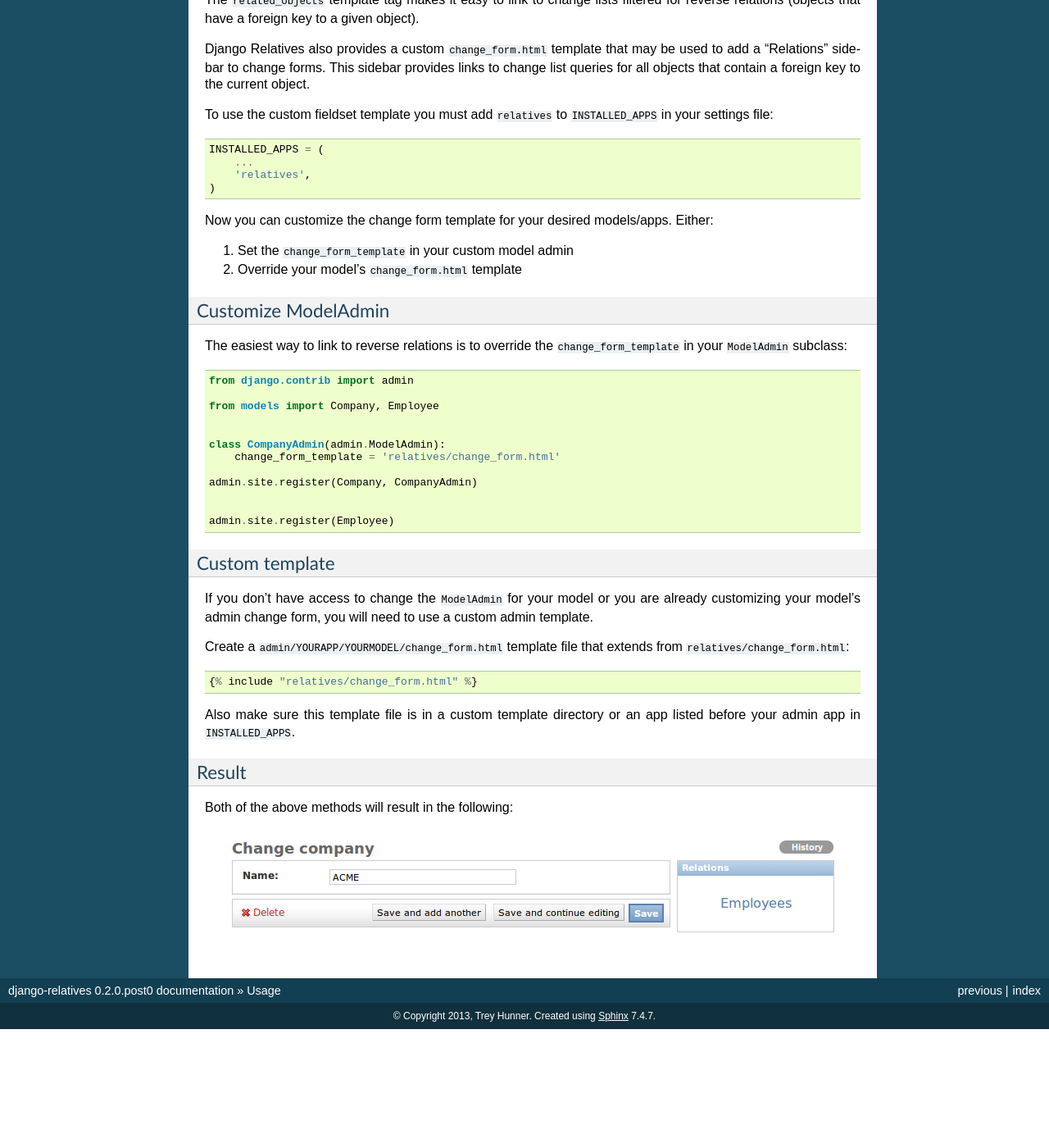
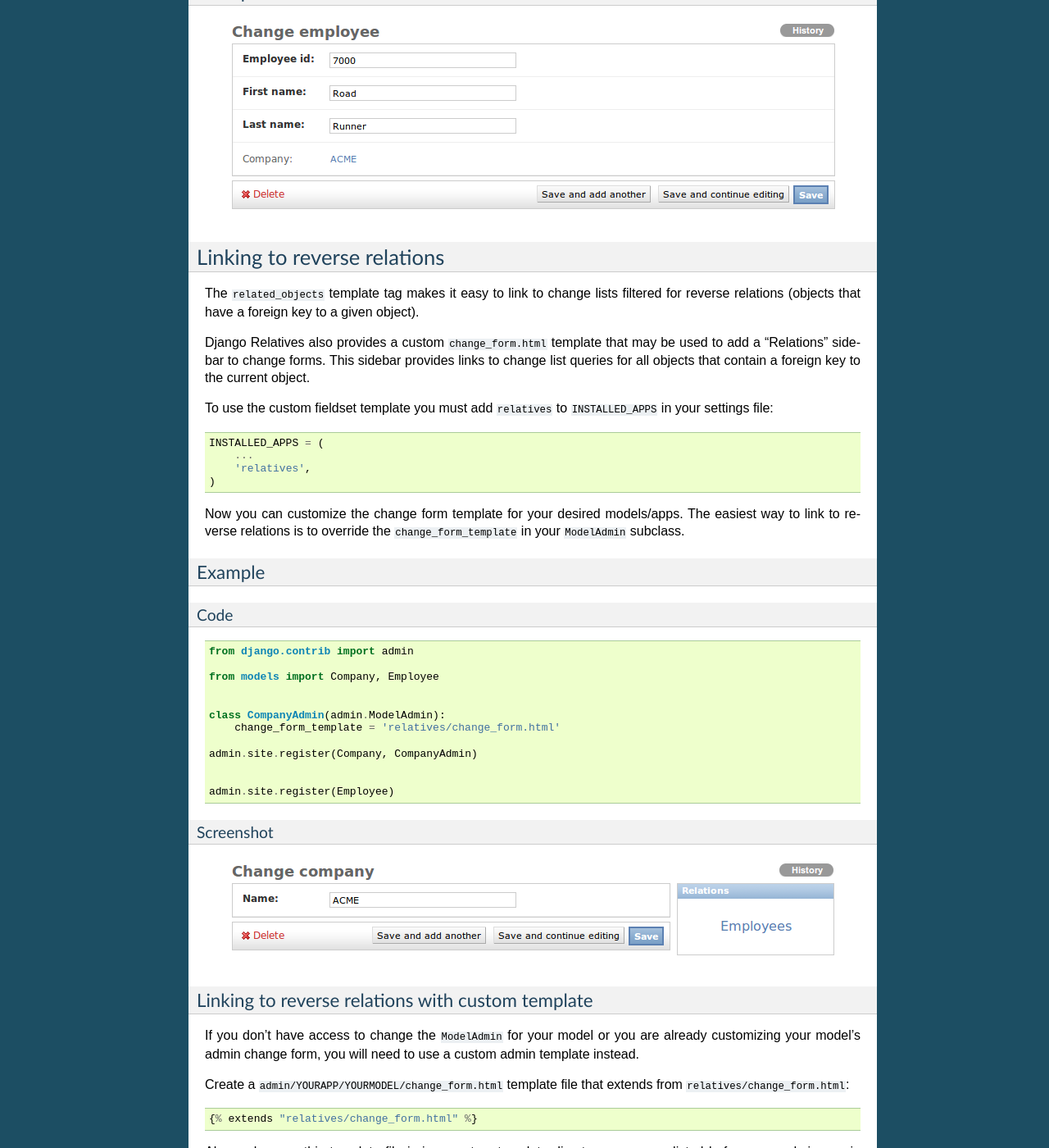
Before and after one commit to treyhunner/django-relatives, a Sphinx documentation site: the page built from docs/usage.rst, in a window 1280 px wide and 1400 px high, scrolled down 2640 px. Shown: the whole window at 82% size. Built offline with Sphinx 7.4.7, drawn with Linux system fonts in a browser that asks for light colours; pages that are not in the unit, such as notebooks, are missing from menus; before the commit the page ends 3895 px from its top, so only the background shows below that; some of the changed text lies outside the part shown.

Commit message:
Improve documentation formatting

```diff
--- a/docs/usage.rst
+++ b/docs/usage.rst
@@ -15,6 +15,15 @@
 
 Edit links in inlines
 ---------------------
+
+To link to an inline object, include :func:`relatives.utils.object_link` in
+your admin inline's ``fields`` list and ``readonly_fields`` list.
+
+Example
+~~~~~~~
+
+Code
+++++
 
 .. code-block:: python
 
@@ -41,13 +50,24 @@
 
     admin.site.register(Employee)
 
-Result:
+Screenshot
+++++++++++
 
 .. figure:: images/object_link_example.png
 
 
-Customizing edit link text
-~~~~~~~~~~~~~~~~~~~~~~~~~~
+Customizing inline edit links
+-----------------------------
+
+To customize the link text for your inline links, use
+:func:`relatives.utils.object_edit_link` instead, specifying the edit text
+and blank text (both are optional).
+
+Example
+~~~~~~~
+
+Code
+++++
 
 .. code-block:: python
 
@@ -72,7 +92,8 @@
 
     admin.site.register(Employee)
 
-Result:
+Screenshot
+++++++++++
 
 .. figure:: images/object_edit_link_example.png
 
@@ -99,12 +120,13 @@
 
 Next create a ``admin/includes/fieldset.html`` template file::
 
-    {% include "relatives/includes/fieldset.html" %}
+    {% extends "relatives/includes/fieldset.html" %}
 
 Also make sure this template file is in a custom template directory or an app
 listed before your admin app in ``INSTALLED_APPS``.
 
-Result:
+Example Screenshot
+~~~~~~~~~~~~~~~~~~
 
 .. figure:: images/contents_or_fk_link_example.png
 
@@ -132,16 +154,14 @@
     )
 
 Now you can customize the change form template for your desired models/apps.
-Either:
+The easiest way to link to reverse relations is to override the
+``change_form_template`` in your ``ModelAdmin`` subclass.
 
-1. Set the ``change_form_template`` in your custom model admin
-2. Override your model's ``change_form.html`` template
+Example
+~~~~~~~
 
-Customize ModelAdmin
-~~~~~~~~~~~~~~~~~~~~
-
-The easiest way to link to reverse relations is to override the
-``change_form_template`` in your ``ModelAdmin`` subclass:
+Code
+++++
 
 .. code-block:: python
 
@@ -158,24 +178,23 @@
 
     admin.site.register(Employee)
 
-Custom template
-~~~~~~~~~~~~~~~
+Screenshot
+++++++++++
+
+.. figure:: images/related_objects_example.png
+
+
+Linking to reverse relations with custom template
+~~~~~~~~~~~~~~~~~~~~~~~~~~~~~~~~~~~~~~~~~~~~~~~~~
 
 If you don't have access to change the ``ModelAdmin`` for your model or you are
 already customizing your model's admin change form, you will need to use a
-custom admin template.
+custom admin template instead.
 
 Create a ``admin/YOURAPP/YOURMODEL/change_form.html`` template file that
 extends from ``relatives/change_form.html``::
 
-    {% include "relatives/change_form.html" %}
+    {% extends "relatives/change_form.html" %}
 
 Also make sure this template file is in a custom template directory or an app
 listed before your admin app in ``INSTALLED_APPS``.
-
-Result
-~~~~~~
-
-Both of the above methods will result in the following:
-
-.. figure:: images/related_objects_example.png
```
